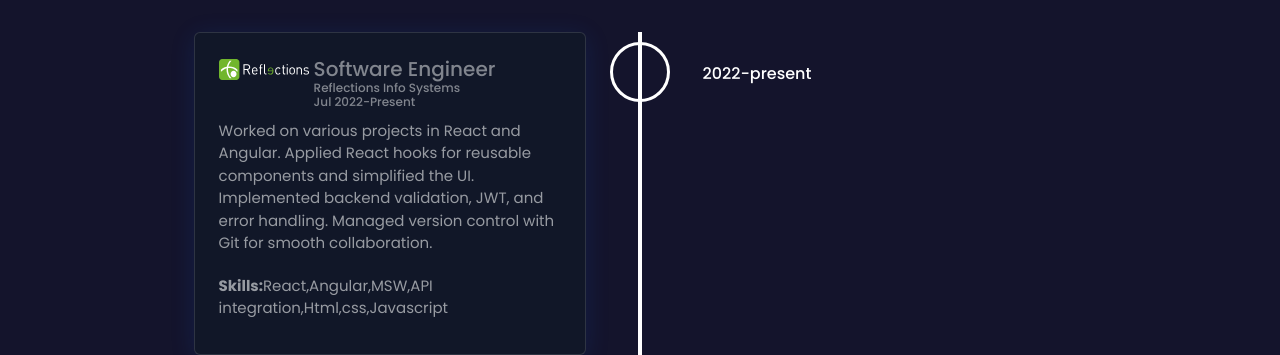
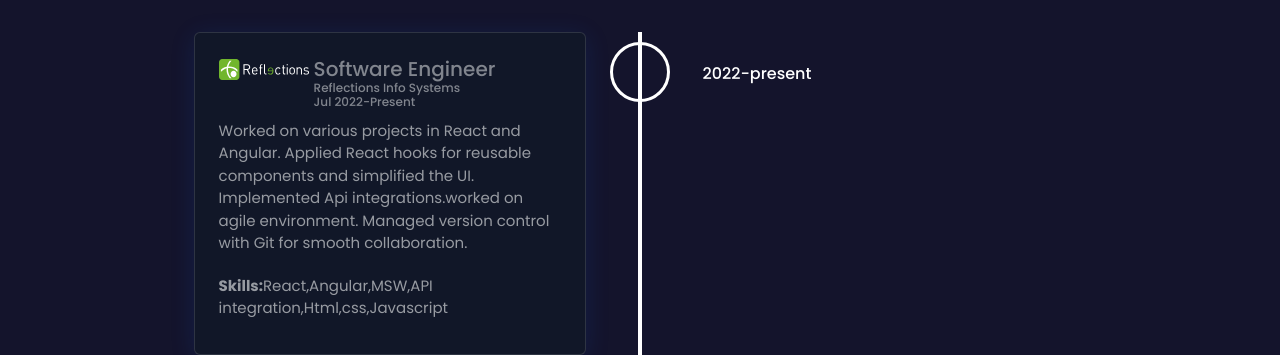
Before and after one commit to TONIAJOSEPH/portfolio, a React (Vite) app in the folder vite-project/: page / in a window 1280 px wide. Shown: the part 1684-2039 px from the top of the page. Built offline with nearby package versions, Linux system fonts and the light colour scheme.

Commit message:
updated work experience

```diff
--- a/vite-project/src/components/Experience/Experience.tsx
+++ b/vite-project/src/components/Experience/Experience.tsx
@@ -28,7 +28,7 @@ const Experience: React.FC = () => {
                   <p>
                     Worked on various projects in React and Angular. Applied
                     React hooks for reusable components and simplified the UI.
-                    Implemented backend validation, JWT, and error handling.
+                    Implemented Api integrations.worked on agile environment.
                     Managed version control with Git for smooth collaboration.
                   </p>
                   <p>
```
